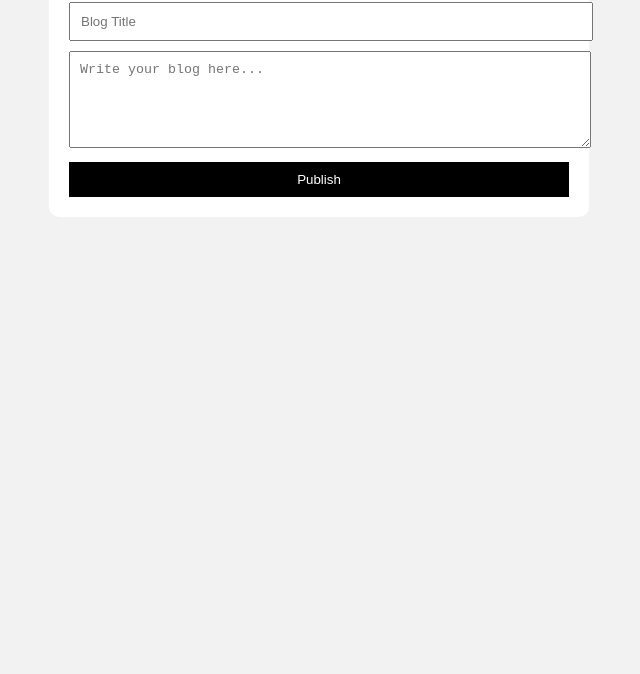
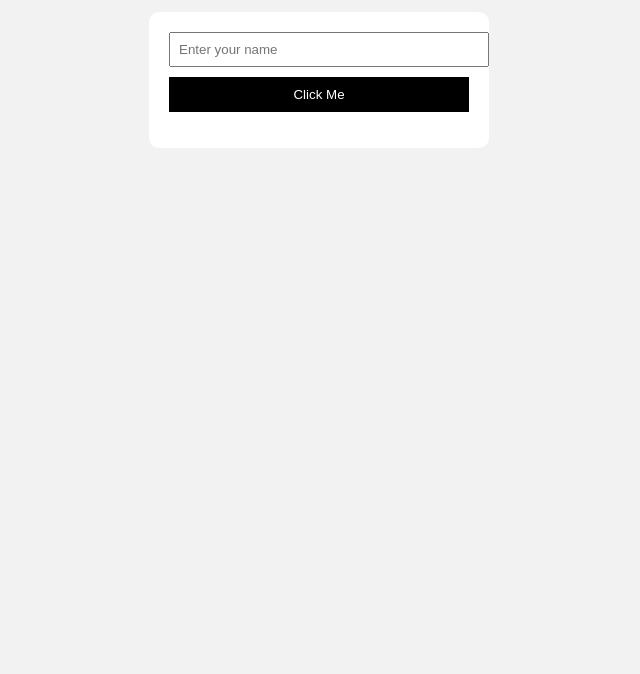
Before and after one commit to dhavaseharshada-boop/Saiket-Web-Development-Internship, a plain HTML site: page index.html in a window 1280 px wide. Shown: the part 126-800 px from the top of the page, without its empty margins (321-961 px from the left). Drawn offline with Linux system fonts and the light colour scheme.

Commit message:
Uploaded Task 6 Interactive App files

```diff
--- a/index.html
+++ b/index.html
@@ -1,20 +1,18 @@
 <!DOCTYPE html>
 <html>
 <head>
-    <title>Blogging Platform</title>
+    <title>Interactive App</title>
     <link rel="stylesheet" href="style.css">
 </head>
 <body>
 
-    <h1>My Blog</h1>
+    <h1>Interactive Web App</h1>
 
-    <div class="blog-form">
-        <input type="text" id="title" placeholder="Blog Title">
-        <textarea id="content" rows="5" placeholder="Write your blog here..."></textarea>
-        <button onclick="addBlog()">Publish</button>
+    <div class="box">
+        <input type="text" id="username" placeholder="Enter your name">
+        <button onclick="showMessage()">Click Me</button>
+        <p id="output"></p>
     </div>
-
-    <div id="blogs"></div>
 
     <script src="script.js"></script>
 </body>
--- a/script.js
+++ b/script.js
@@ -1,19 +1,10 @@
-function addBlog() {
-    var title = document.getElementById("title").value;
-    var content = document.getElementById("content").value;
+function showMessage() {
+    var name = document.getElementById("username").value;
 
-    if (title === "" || content === "") {
-        alert("Please fill all fields");
-        return;
+    if (name === "") {
+        alert("Please enter your name");
+    } else {
+        document.getElementById("output").innerText =
+            "Hello " + name + "! Welcome to my interactive app 😊";
     }
-
-    var blogDiv = document.createElement("div");
-    blogDiv.className = "blog-post";
-
-    blogDiv.innerHTML = "<h3>" + title + "</h3><p>" + content + "</p>";
-
-    document.getElementById("blogs").appendChild(blogDiv);
-
-    document.getElementById("title").value = "";
-    document.getElementById("content").value = "";
 }
--- a/style.css
+++ b/style.css
@@ -1,29 +1,25 @@
 body {
     background-color: #f2f2f2;
     font-family: Arial, sans-serif;
-    padding: 20px;
+    text-align: center;
+    padding-top: 50px;
 }
 
-h1 {
-    text-align: center;
-}
-
-.blog-form {
+.box {
     background-color: white;
+    width: 300px;
+    margin: auto;
     padding: 20px;
-    max-width: 500px;
-    margin: auto;
     border-radius: 10px;
 }
 
-.blog-form input,
-.blog-form textarea {
+input {
     width: 100%;
-    padding: 10px;
+    padding: 8px;
     margin-bottom: 10px;
 }
 
-.blog-form button {
+button {
     background-color: black;
     color: white;
     border: none;
@@ -32,14 +28,6 @@ h1 {
     cursor: pointer;
 }
 
-.blog-form button:hover {
+button:hover {
     background-color: green;
 }
-
-.blog-post {
-    background-color: white;
-    padding: 15px;
-    margin: 20px auto;
-    max-width: 500px;
-    border-radius: 10px;
-}
```
